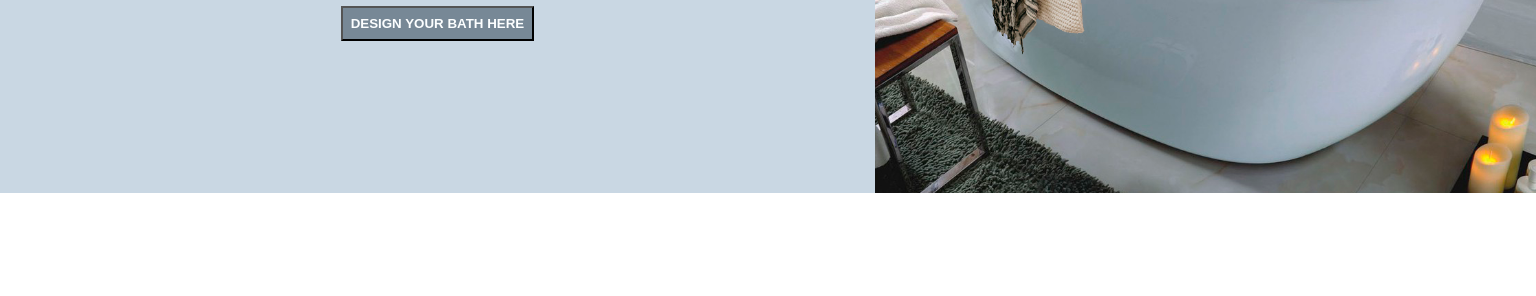
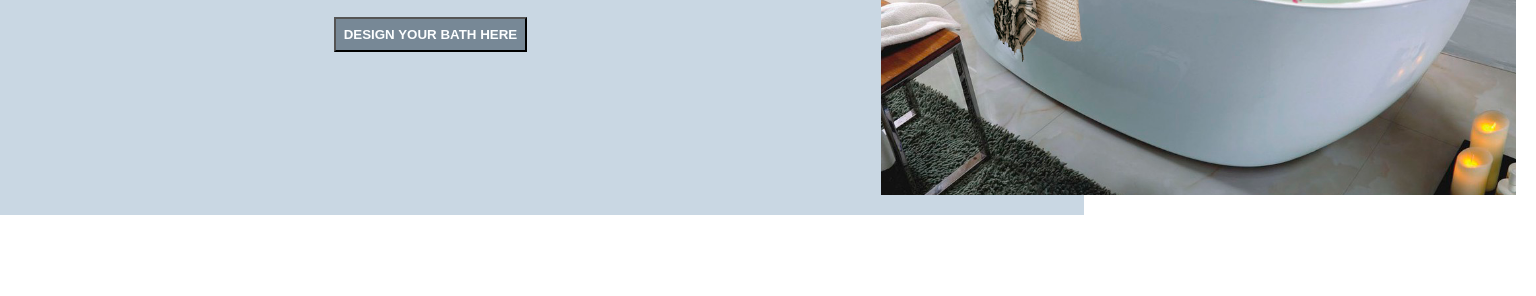
Before and after one commit to siff0077/12c_03_01_advanced_animation_project, a plain HTML site: page index.html in a window 1536 px wide. Shown: the part 504-800 px from the top of the page. Drawn offline with Linux system fonts and the light colour scheme; a web font is replaced by a local one.

Commit message:
tried something with gradient

```diff
--- a/style.css
+++ b/style.css
@@ -110,10 +110,17 @@ h2 {
   display: flex;
   justify-content: center;
   flex-direction: column;
+  background: linear-gradient(
+    0deg,
+    rgba(255, 255, 255, 1) 66%,
+    rgba(201, 215, 227, 1) 66%,
+    rgba(201, 215, 227, 1) 100%
+  );
 }
 
 .column_buttom img {
   align-self: center;
+  width: 80%;
 }
 
 button {
@@ -230,6 +237,7 @@ button {
 
   .column_buttom img {
     width: 100%;
+    padding: 20px;
   }
 
   .column_top {
@@ -243,6 +251,16 @@ button {
 
   #navbar_logo {
     margin-left: 1vh;
+  }
+
+  .column_buttom img {
+    background: linear-gradient(
+      90deg,
+      rgba(201, 215, 227, 1) 0%,
+      rgba(201, 215, 227, 1) 30%,
+      rgba(201, 215, 227, 1) 33%,
+      rgba(255, 255, 255, 1) 33%
+    );
   }
 }
 
```
